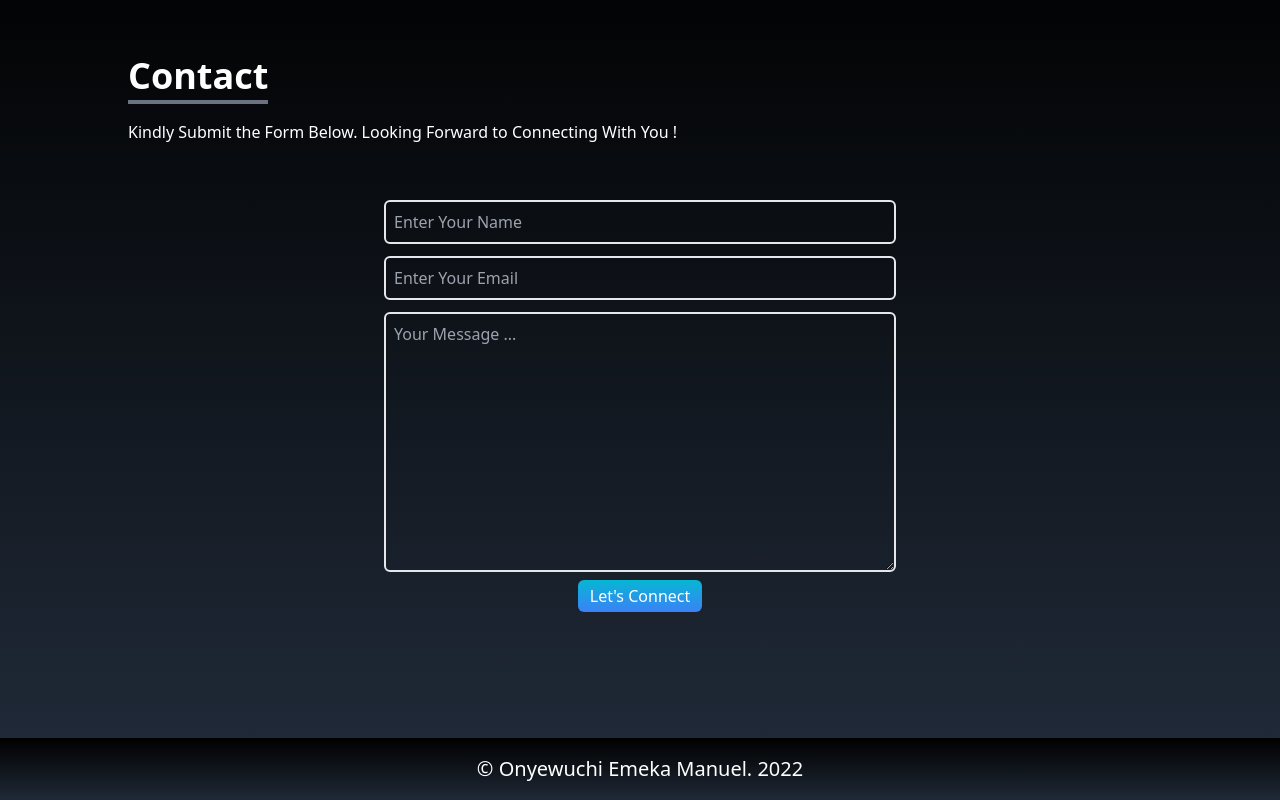
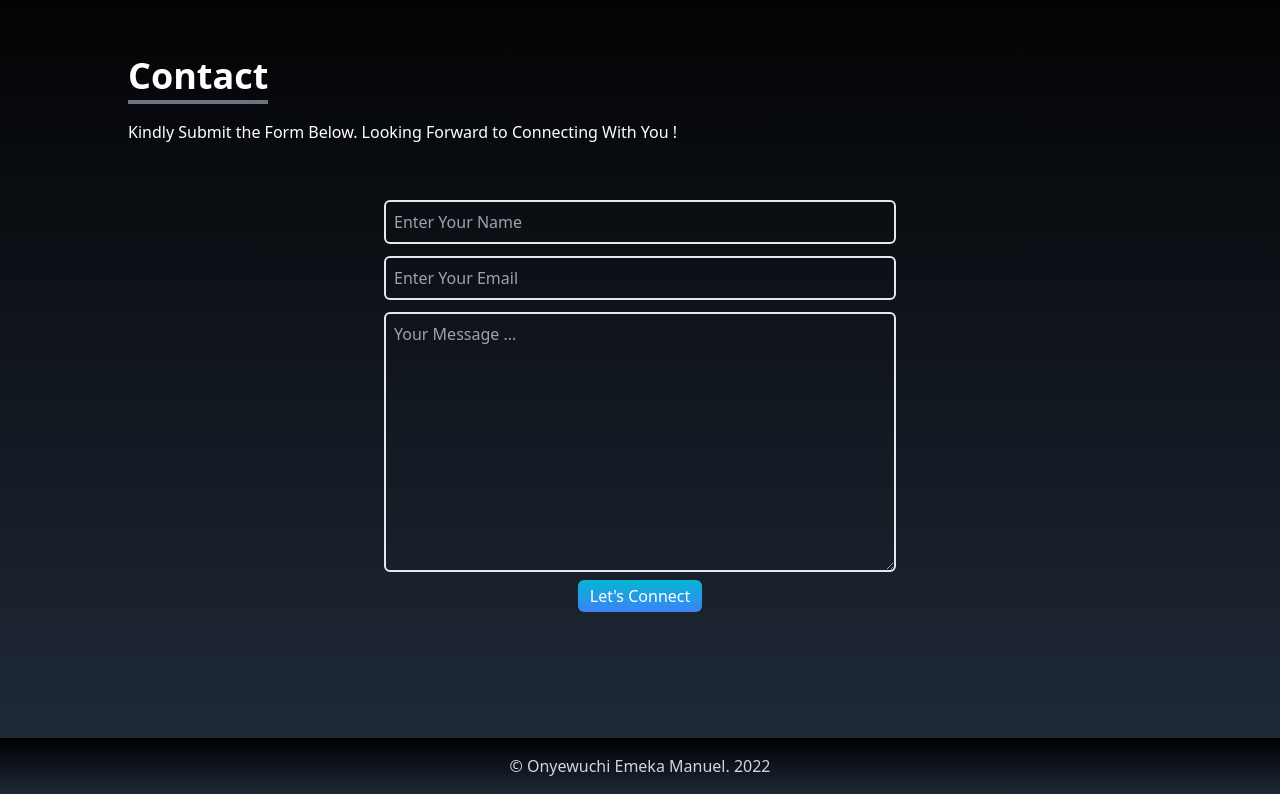
Before and after one commit to EmekaManuel/my-portfolio, a React (Create React App) app: page / in a window 1280 px wide. Shown: the part 3262-4062 px from the top of the page. Built offline with nearby package versions, Linux system fonts and the light colour scheme; the HTML template or start-up script is replaced by a standard one.

Commit message:
footer changes

```diff
--- a/src/components/Footer.jsx
+++ b/src/components/Footer.jsx
@@ -5,7 +5,7 @@ const Footer = () => {
     <div  name='footer' className=' bg-gradient-to-b from-black to-gray-800 p-4 text-white'>
         <div className='flex justify-center max-w-screen-lg mx-auto  h-full'>
             <div className=''>
-                <p className='text-[20px]'>&#169; Onyewuchi Emeka Manuel. 2022</p>
+                <p className='font-medium text-gray-300'>&#169; Onyewuchi Emeka Manuel. 2022</p>
             </div>
         </div>
     </div>
```
